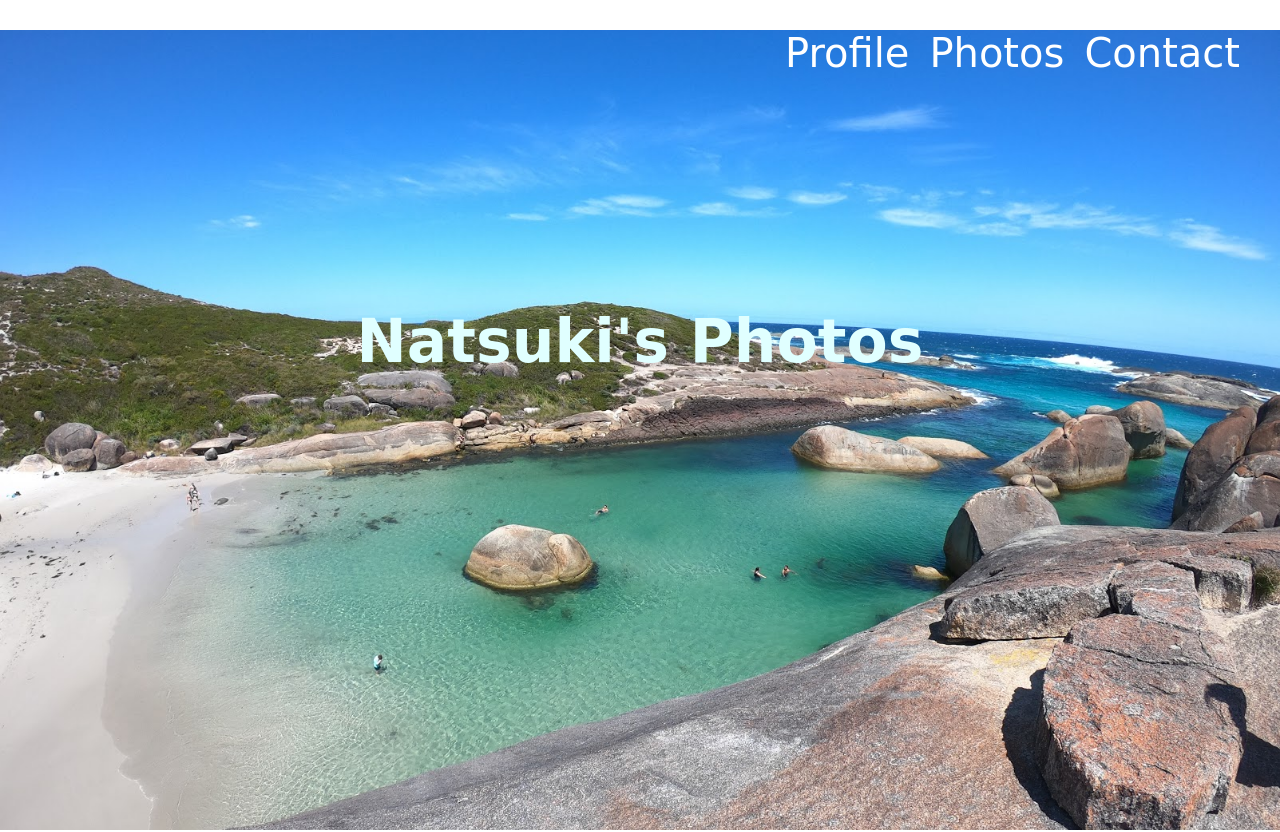
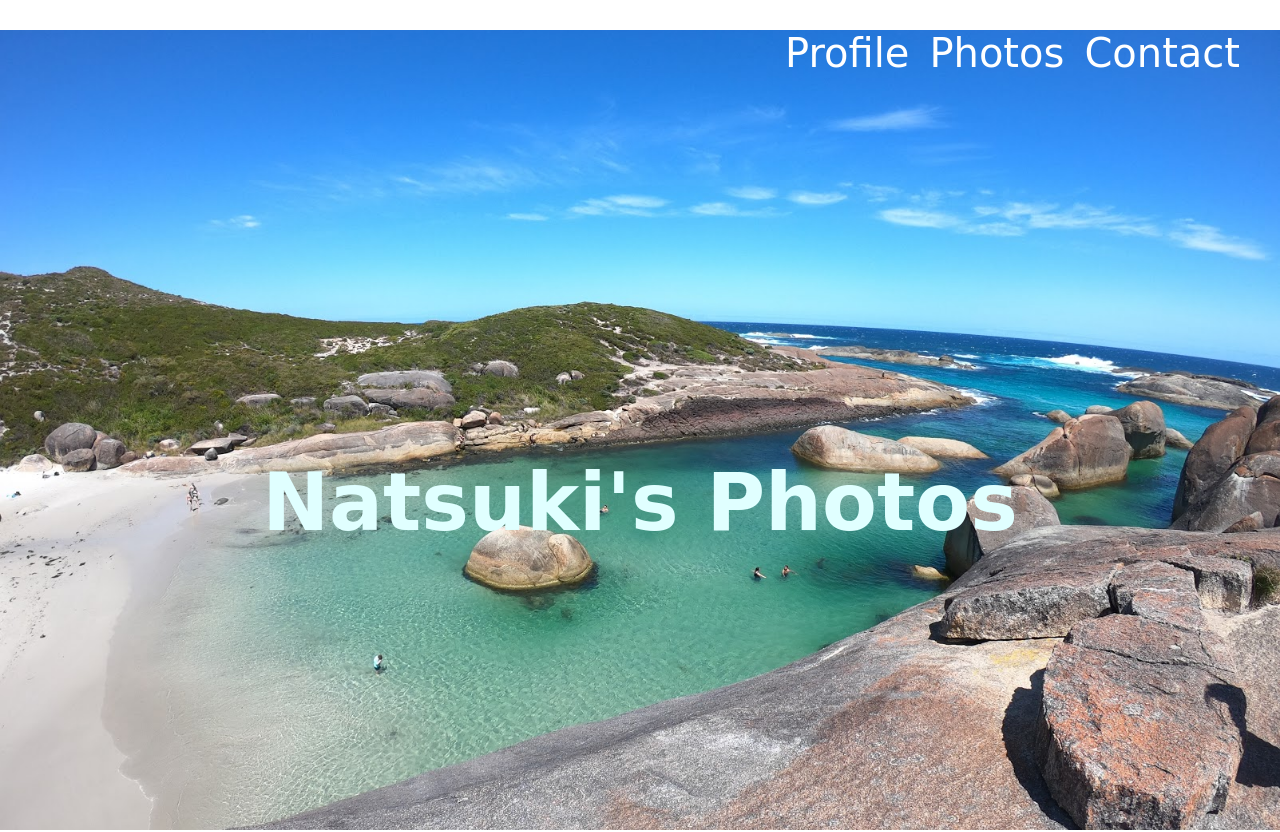
Before and after one commit to natsukichii/Profile, a plain HTML site: page index.html in a window 1280 px wide. Shown: the top 832 px of the page. Drawn offline with Linux system fonts and the light colour scheme.

Commit message:
Add files via upload

```diff
--- a/css.style.css
+++ b/css.style.css
@@ -2,11 +2,13 @@
     text-align: center;
     font-family: 'Homemade Apple', cursive;
     margin: 0;
-    width: 100%;
-    overflow-x: hidden;
-    overflow-y: scroll;
-   }
+ }
 
+ .div1{
+   position: relative;
+   width: 100%;
+   overflow: hidden;
+ }
 
    h2{
     font-size: 40px;
@@ -21,7 +23,6 @@
     background-repeat: no-repeat;
     background-size: cover;
     height: 100vh;
-    z-index: 1;
   }
 
   #menu{
@@ -99,7 +100,8 @@
 
   h1{
     display: inline-block;
-    margin-top: 400px;
+    margin-top: 200px;
+    padding-top:50px ;
     color: lightcyan;
     font-size: 40px;
     animation-name: slideDown;
@@ -207,6 +209,14 @@ button span {
   margin-bottom: 10px;
 }
 
+.items p::before{
+  content: "〜";
+}
+
+.items p::after{
+  content: "〜";
+}
+
 .slider .active {
   display: block;
   animation: fadeImg 0.8s;
@@ -269,8 +279,8 @@ footer ul li{
 
  @media screen and (min-width: 800px) {
   h1{
-    margin-top: 200px;
-    font-size: 60px;
+    margin-top: 300px;
+    font-size: 80px;
   }
   h2{
     font-size: 60px;
@@ -311,6 +321,6 @@ footer ul li{
  }
 
   .items img{
-    width: 60%;
+    width: 70%;
   }
  }
```
